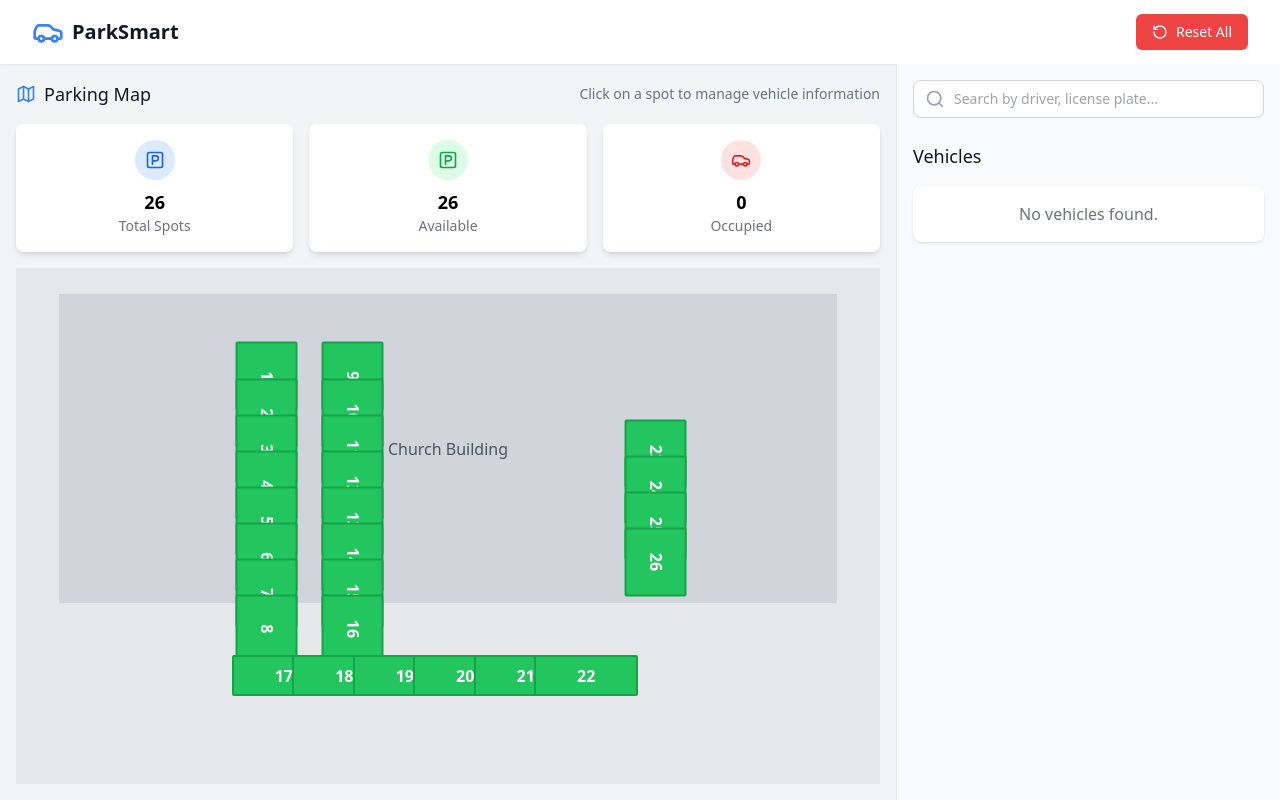
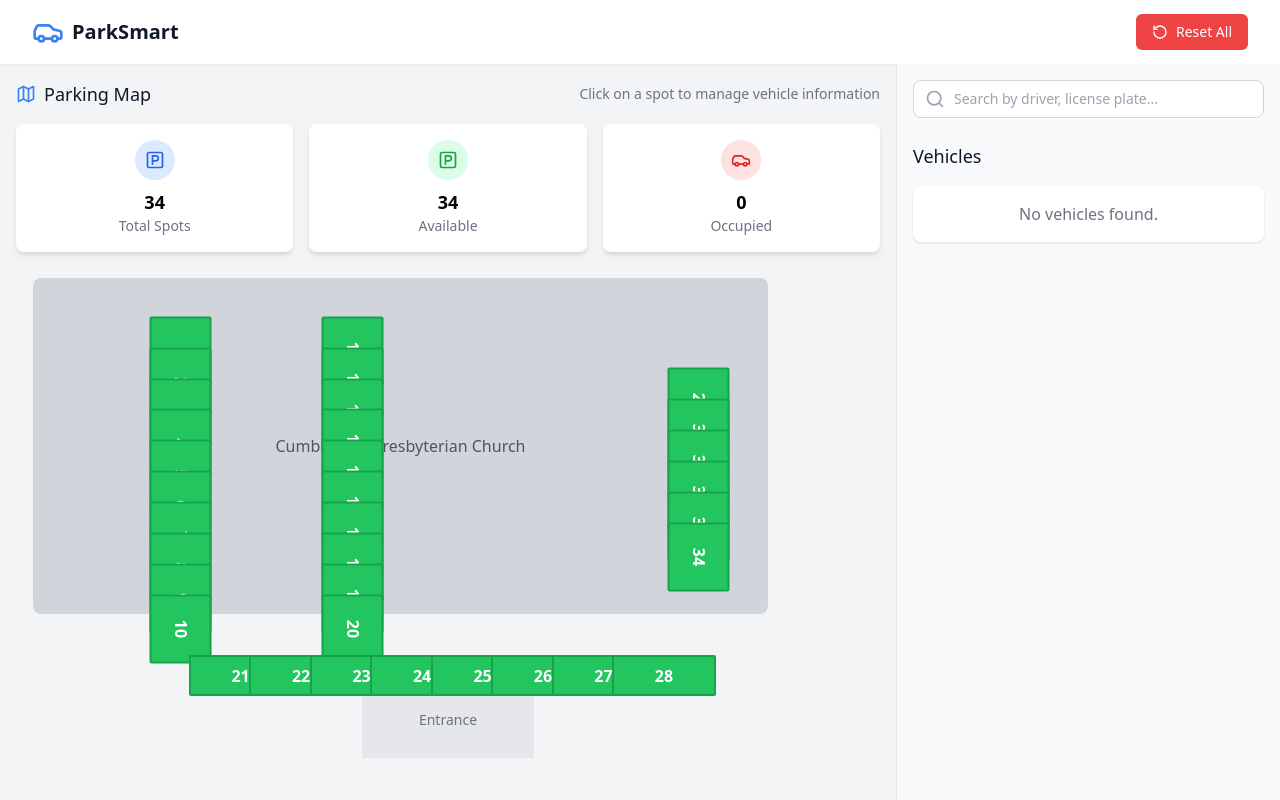
Before and after one commit to tonycho/parking, a React (Vite) app: page / in a window 1280 px wide. Built offline with nearby package versions, Linux system fonts and the light colour scheme.

Commit message:
Update parking lot layout to match satellite view

```diff
--- a/src/components/ParkingMap.tsx
+++ b/src/components/ParkingMap.tsx
@@ -1,4 +1,4 @@
-import React, { useCallback } from 'react';
+import React from 'react';
 import { ParkingSpot as ParkingSpotType } from '../types';
 import ParkingSpotComponent from './ParkingSpot';
 
@@ -16,10 +16,15 @@ const ParkingMap: React.FC<ParkingMapProps> = ({
   getDriverName
 }) => {
   return (
-    <div className="relative w-full h-full bg-gray-200 overflow-hidden">
+    <div className="relative w-full h-full bg-gray-100 overflow-hidden">
       {/* Church building outline */}
-      <div className="absolute top-[5%] left-[5%] w-[90%] h-[60%] bg-gray-300 flex items-center justify-center text-gray-600 font-medium">
-        Church Building
+      <div className="absolute top-[2%] left-[2%] w-[85%] h-[65%] bg-gray-300 flex items-center justify-center text-gray-600 font-medium rounded-lg">
+        Cumberland Presbyterian Church
+      </div>
+
+      {/* Driveway/entrance */}
+      <div className="absolute bottom-[5%] left-[40%] w-[20%] h-[15%] bg-gray-200 flex items-center justify-center text-gray-500 text-sm">
+        Entrance
       </div>
 
       {/* Parking spots */}
--- a/src/hooks/useParking.ts
+++ b/src/hooks/useParking.ts
@@ -1,46 +1,46 @@
 import { useState, useEffect } from 'react';
 import { ParkingLot, ParkingSpot, Vehicle } from '../types';
 
-// Initial parking lot configuration based on the provided image
+// Initial parking lot configuration based on the satellite view
 const initialParkingLot: ParkingLot = {
   id: 'main',
   name: 'Main Parking Lot',
   spots: [
-    // West row along the church building (spots 1-8)
-    ...Array(8).fill(0).map((_, i) => ({
+    // West row along the church building (spots 1-10)
+    ...Array(10).fill(0).map((_, i) => ({
       id: `spot-${i+1}`,
       label: `${i+1}`,
       status: 'available',
-      position: { x: 25, y: 15 + i * 7 },
+      position: { x: 15, y: 10 + i * 6 },
       size: { width: 8, height: 12 },
       rotation: 90,
     })),
 
-    // Middle row (spots 9-16)
-    ...Array(8).fill(0).map((_, i) => ({
-      id: `spot-${i+9}`,
-      label: `${i+9}`,
+    // Middle row (spots 11-20)
+    ...Array(10).fill(0).map((_, i) => ({
+      id: `spot-${i+11}`,
+      label: `${i+11}`,
       status: 'available',
-      position: { x: 35, y: 15 + i * 7 },
+      position: { x: 35, y: 10 + i * 6 },
       size: { width: 8, height: 12 },
       rotation: 90,
     })),
 
-    // South row (spots 17-22)
-    ...Array(6).fill(0).map((_, i) => ({
-      id: `spot-${i+17}`,
-      label: `${i+17}`,
+    // South row (spots 21-28)
+    ...Array(8).fill(0).map((_, i) => ({
+      id: `spot-${i+21}`,
+      label: `${i+21}`,
       status: 'available',
-      position: { x: 25 + i * 7, y: 75 },
+      position: { x: 20 + i * 7, y: 75 },
       size: { width: 12, height: 8 },
     })),
 
-    // East row (spots 23-26)
-    ...Array(4).fill(0).map((_, i) => ({
-      id: `spot-${i+23}`,
-      label: `${i+23}`,
+    // East row (spots 29-34)
+    ...Array(6).fill(0).map((_, i) => ({
+      id: `spot-${i+29}`,
+      label: `${i+29}`,
       status: 'available',
-      position: { x: 70, y: 30 + i * 7 },
+      position: { x: 75, y: 20 + i * 6 },
       size: { width: 8, height: 12 },
       rotation: 90,
     })),
```
